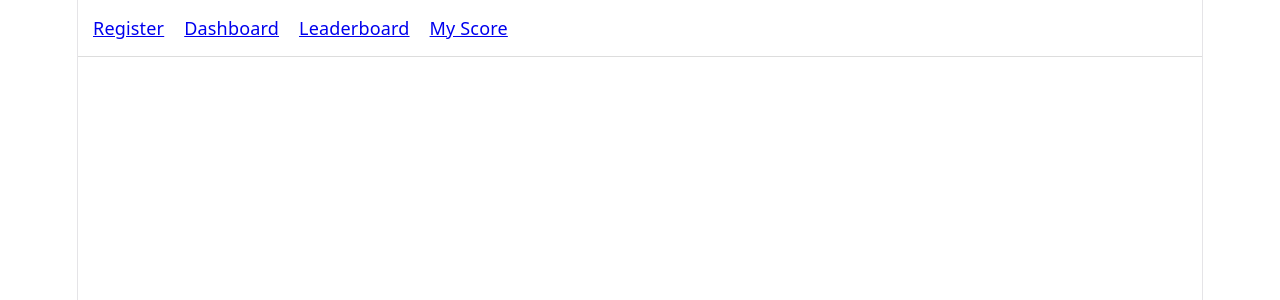
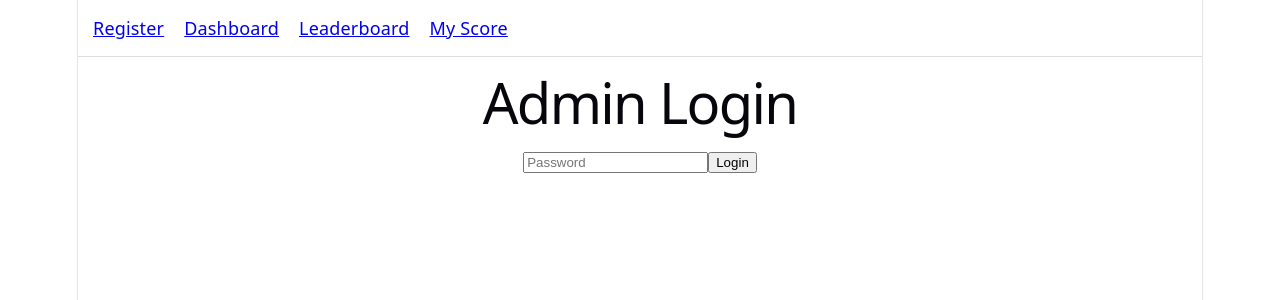
Before and after one commit to VarshaNayak18/road-warrior, a React (Vite) app: page /login in a window 1280 px wide. Shown: the top 300 px of the page. Built offline with nearby package versions, Linux system fonts and the light colour scheme; no server answers; what react-google-recaptcha-v3 would draw is missing.

Commit message:
Add JWT-style admin authentication and dashboard protection

```diff
--- a/src/App.jsx
+++ b/src/App.jsx
@@ -8,18 +8,34 @@ import Leaderboard from "./pages/Leaderboard";
 
 import MyScore from "./pages/MyScore";
 
+import Login from "./pages/Login";
+
+import ProtectedRoute
+from "./components/ProtectedRoute";
+
 function App() {
   return (
     <BrowserRouter>
       <Navbar />
 
+
       <Routes>
         <Route path="/" element={<Register />} />
 
+
+      <Route
+  path="/login"
+  element={<Login />}
+/>
+
         <Route
-          path="/dashboard"
-          element={<Dashboard />}
-        />
+  path="/dashboard"
+  element={
+    <ProtectedRoute>
+      <Dashboard />
+    </ProtectedRoute>
+  }
+/>
 
         <Route
           path="/leaderboard"
--- /dev/null
+++ b/src/components/ProtectedRoute.jsx
@@ -0,0 +1,20 @@
+import { Navigate } from "react-router-dom";
+
+export default function ProtectedRoute({
+  children,
+}) {
+  const token =
+    localStorage.getItem(
+      "adminToken"
+    );
+
+  if (!token) {
+    return (
+      <Navigate
+        to="/login"
+      />
+    );
+  }
+
+  return children;
+}
--- a/src/pages/Dashboard.jsx
+++ b/src/pages/Dashboard.jsx
@@ -292,6 +292,19 @@ function exportEVLeads() {
     <div className="dashboard-title">
       <h2>📊 Analytics Dashboard</h2>
 
+      <button
+  onClick={() => {
+    localStorage.removeItem(
+      "adminToken"
+    );
+
+    window.location.href =
+      "/login";
+  }}
+>
+  Logout
+</button>
+
       <div className="cards">
         <div className="card">
           <h2>Total Riders</h2>
--- /dev/null
+++ b/src/pages/Login.jsx
@@ -0,0 +1,47 @@
+import { useState } from "react";
+import { useNavigate } from "react-router-dom";
+
+export default function Login() {
+  const [password, setPassword] =
+    useState("");
+
+  const navigate = useNavigate();
+
+  const handleLogin = () => {
+    if (
+      password === "roadwarrior2026"
+    ) {
+      localStorage.setItem(
+        "adminToken",
+        "authenticated"
+      );
+
+      navigate("/dashboard");
+    } else {
+      alert("Wrong password");
+    }
+  };
+
+  return (
+    <div>
+      <h1>Admin Login</h1>
+
+      <input
+        type="password"
+        placeholder="Password"
+        value={password}
+        onChange={(e) =>
+          setPassword(
+            e.target.value
+          )
+        }
+      />
+
+      <button
+        onClick={handleLogin}
+      >
+        Login
+      </button>
+    </div>
+  );
+}
```
